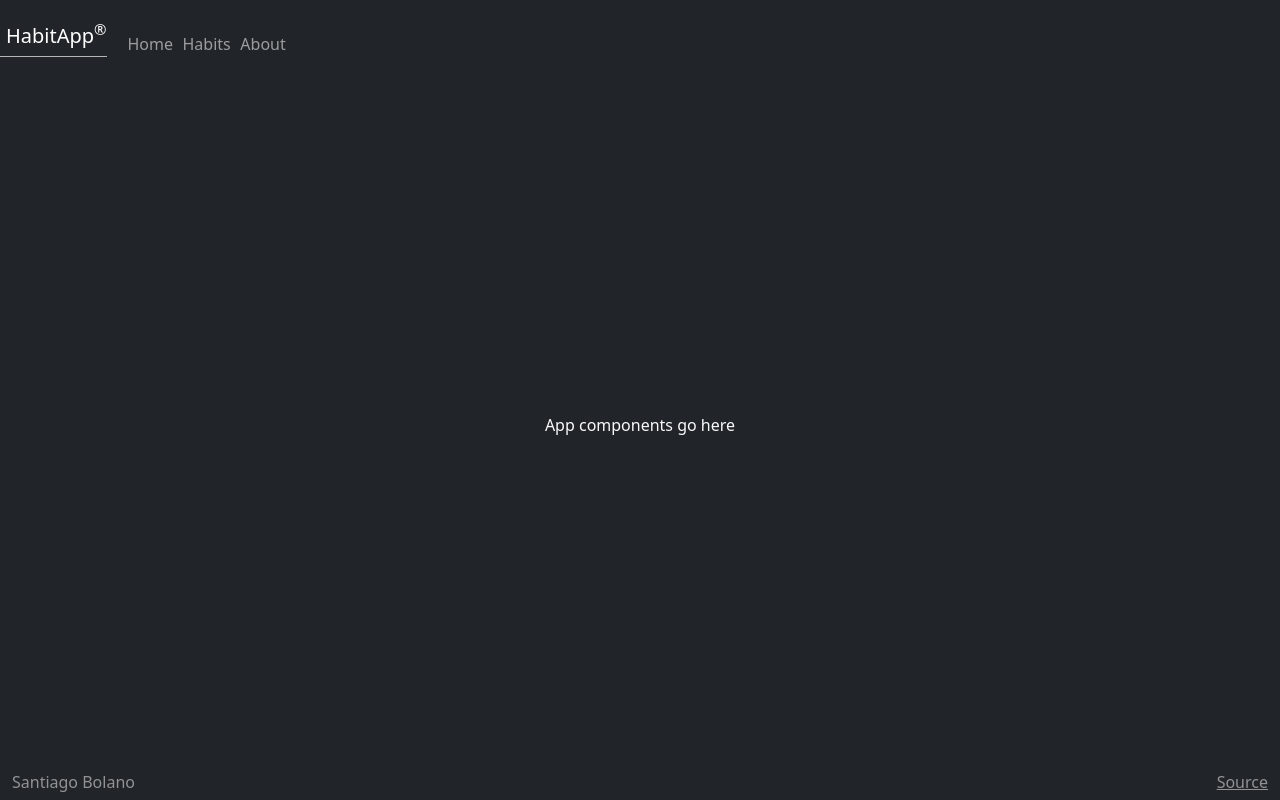
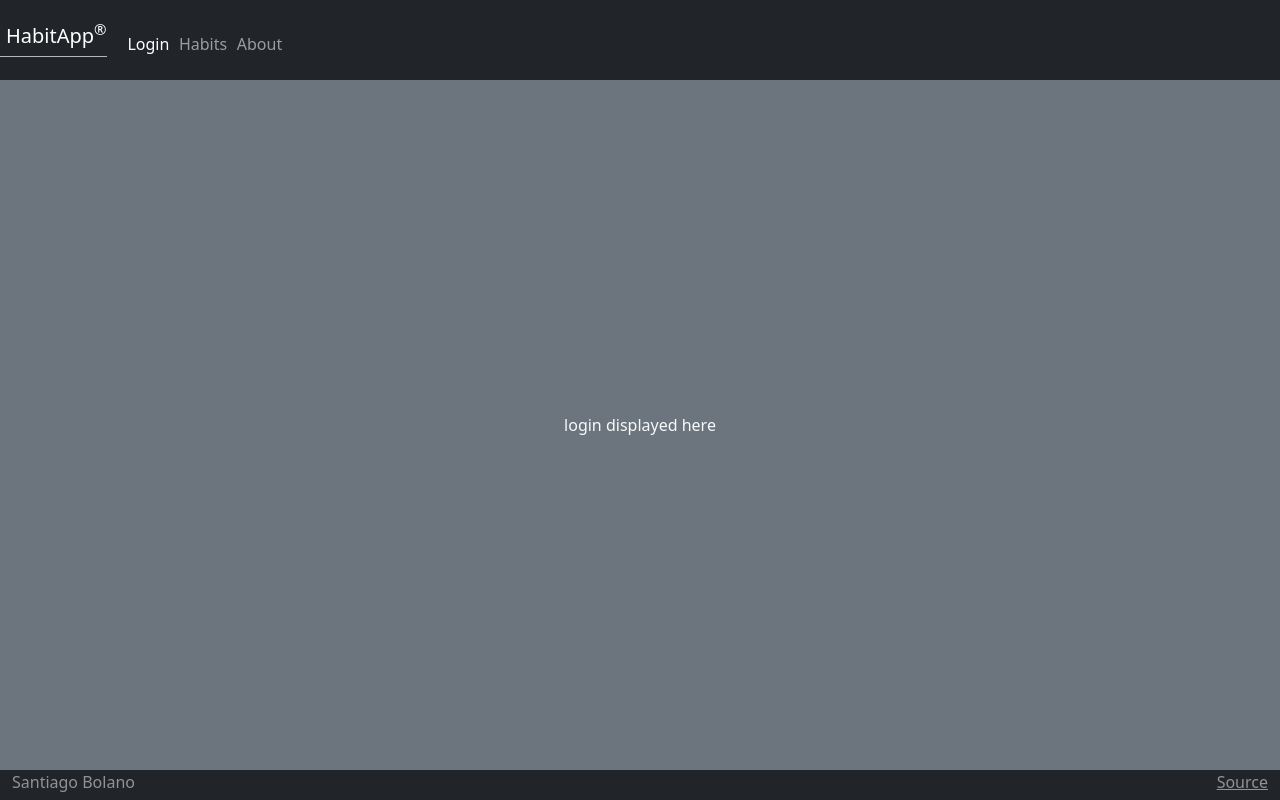
Before and after one commit to santiago28b/startup1, a React (Vite) app in the folder startup/: page / in a window 1280 px wide. Built offline with nearby package versions, Linux system fonts and the light colour scheme.

Commit message:
added components, barely starting

```diff
--- /dev/null
+++ b/startup/src/about/about.jsx
@@ -0,0 +1,9 @@
+import React from 'react';
+
+export function About() {
+  return (
+    <main className='container-fluid bg-secondary text-center'>
+      <div>about displayed here</div>
+    </main>
+  );
+}
--- a/startup/src/app.jsx
+++ b/startup/src/app.jsx
@@ -1,9 +1,14 @@
 import React from 'react';
 import 'bootstrap/dist/css/bootstrap.min.css';
 import './app.css';
+import { BrowserRouter, NavLink, Route, Routes } from 'react-router-dom';
+import { Login } from './login/login';
+import { About } from './about/about';
+import { Habits } from './habits/habits';
 
 export default function App() {
     return (
+        <BrowserRouter>
       <div className='body bg-dark text-light'>
         <header className='container-fluid'>
                     <nav className='navbar fixed-top navbar-dark'>
@@ -12,25 +17,30 @@
             </div>
             <menu className='navbar-nav'>
                 <li className='nav-item'>
-                <a className='nav-link' href='index.html'>
-                  Home
-                </a>
+                <NavLink className='nav-link' to=''>
+                    Login
+                </NavLink>
                 </li>
                 <li className='nav-item'>
-                <a className='nav-link' href='habits.html'>
+                <NavLink className='nav-link' to='habits'>
                     Habits
-                </a>
+                </NavLink>
                 </li>
                 <li className='nav-item'>
-                <a className='nav-link' href='about.html'>
+                <NavLink className='nav-link' to='about'>
                     About
-                </a>
+                </NavLink>
                 </li>
             </menu>
             </nav>
         </header>
 
-        <main>App components go here</main>
+        <Routes>
+            <Route path='/' element={<Login />} exact />
+            <Route path='/habits' element={<Habits />} />
+            <Route path='/about' element={<About />} />
+            <Route path='*' element={<NotFound />} />
+        </Routes>
 
         <footer className='bg-dark text-white-50'>
           <div className='container-fluid'>
@@ -41,5 +51,9 @@
           </div>
         </footer>
       </div>
+      </BrowserRouter>
     );
   }
+  function NotFound() {
+    return <main className='container-fluid bg-secondary text-center'>404: Return to sender. Address unknown.</main>;
+  }
--- /dev/null
+++ b/startup/src/habits/habits.jsx
@@ -0,0 +1,9 @@
+import React from 'react';
+
+export function Habits() {
+  return (
+    <main className='container-fluid bg-secondary text-center'>
+      <div>habits displayed here</div>
+    </main>
+  );
+}
--- /dev/null
+++ b/startup/src/login/login.jsx
@@ -0,0 +1,9 @@
+import React from 'react';
+
+export function Login() {
+  return (
+    <main className='container-fluid bg-secondary text-center'>
+      <div>login displayed here</div>
+    </main>
+  );
+}
```
Lines whose indentation alone changed are shown as unchanged.
